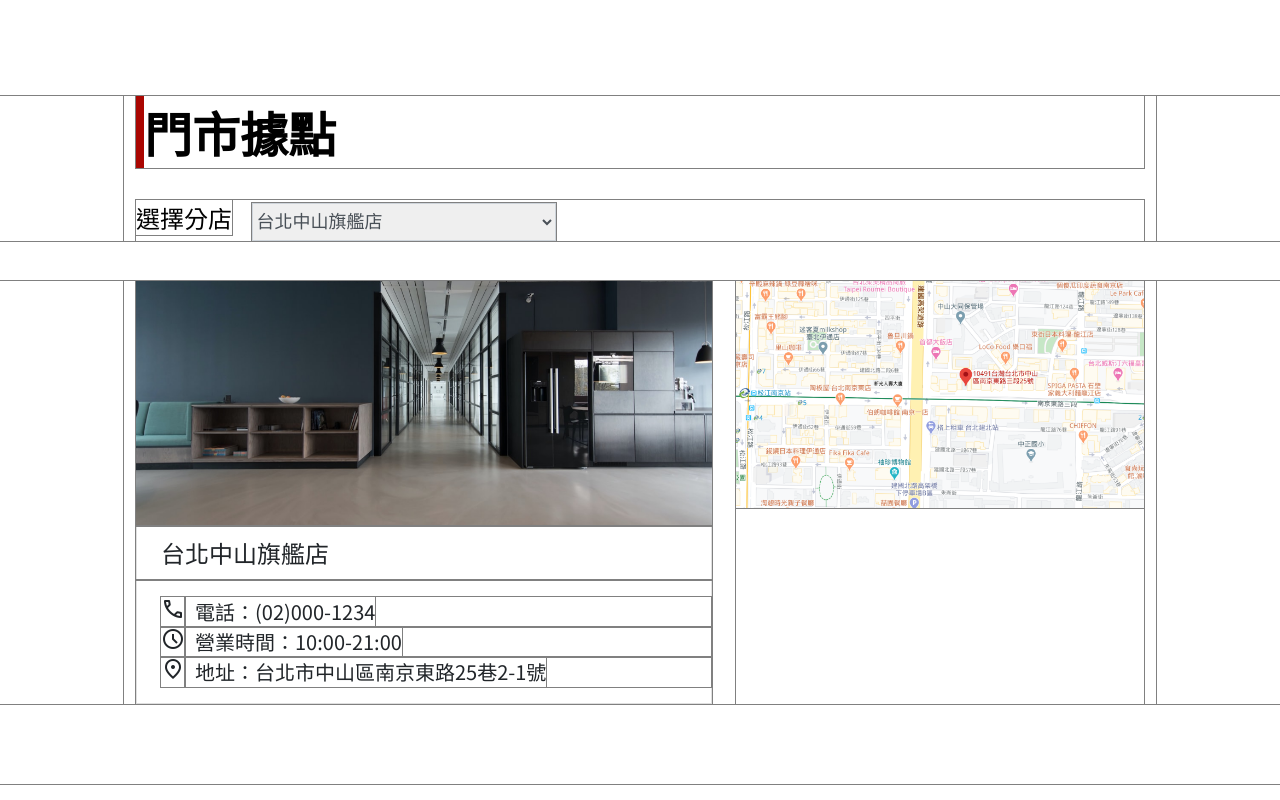
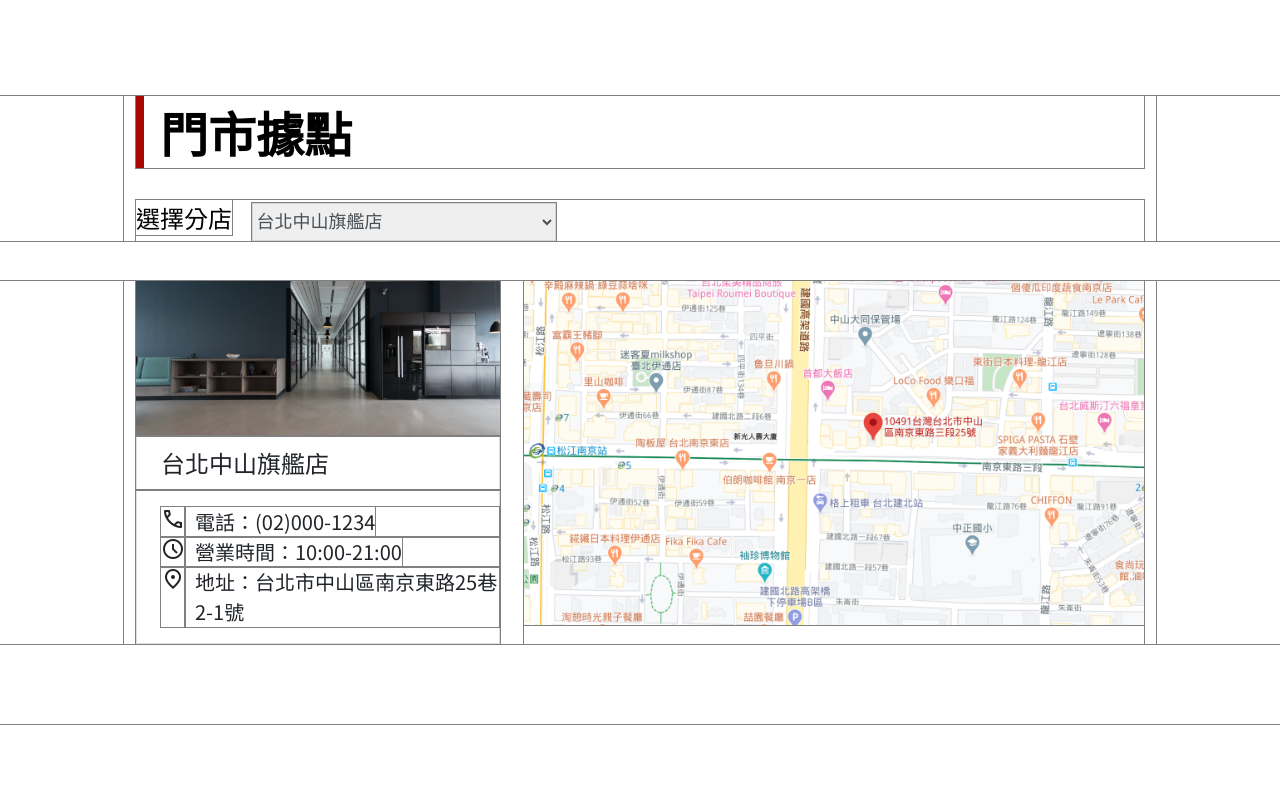
Before and after one commit to yoishere/maintaskw3-4, a website built with Vite: page pages/store.html in a window 1280 px wide. Built offline with nearby package versions, Linux system fonts and the light colour scheme.

Commit message:
store_card部分等高調整

```diff
--- a/assets/scss/pages/_store.scss
+++ b/assets/scss/pages/_store.scss
@@ -23,6 +23,7 @@
     font-weight: bold;
     margin-bottom: 32px;
     margin-top: 96px;
+    padding-left: 16px;
     @include mobile{
         margin-bottom: 24px;
         margin-top: 40px;
@@ -67,6 +68,15 @@
 
   /***section2(card) stat***/
 
+
+.storesite-card{
+    flex:0.37;
+}
+
+.googlemap{
+    flex:0.63;
+}
+
 .storesite-d-flex{
     display: flex;
     @include mobile{
@@ -107,9 +117,10 @@
 }
 
 .googlemap{
-
-    @include mobile{
+    width: 100%;
+    @include mobile {
         margin-top: 24px;
-        margin-bottom: 64px;}
+        margin-bottom: 64px;
+    }
 }
 *{outline:1px grey solid;}
```
